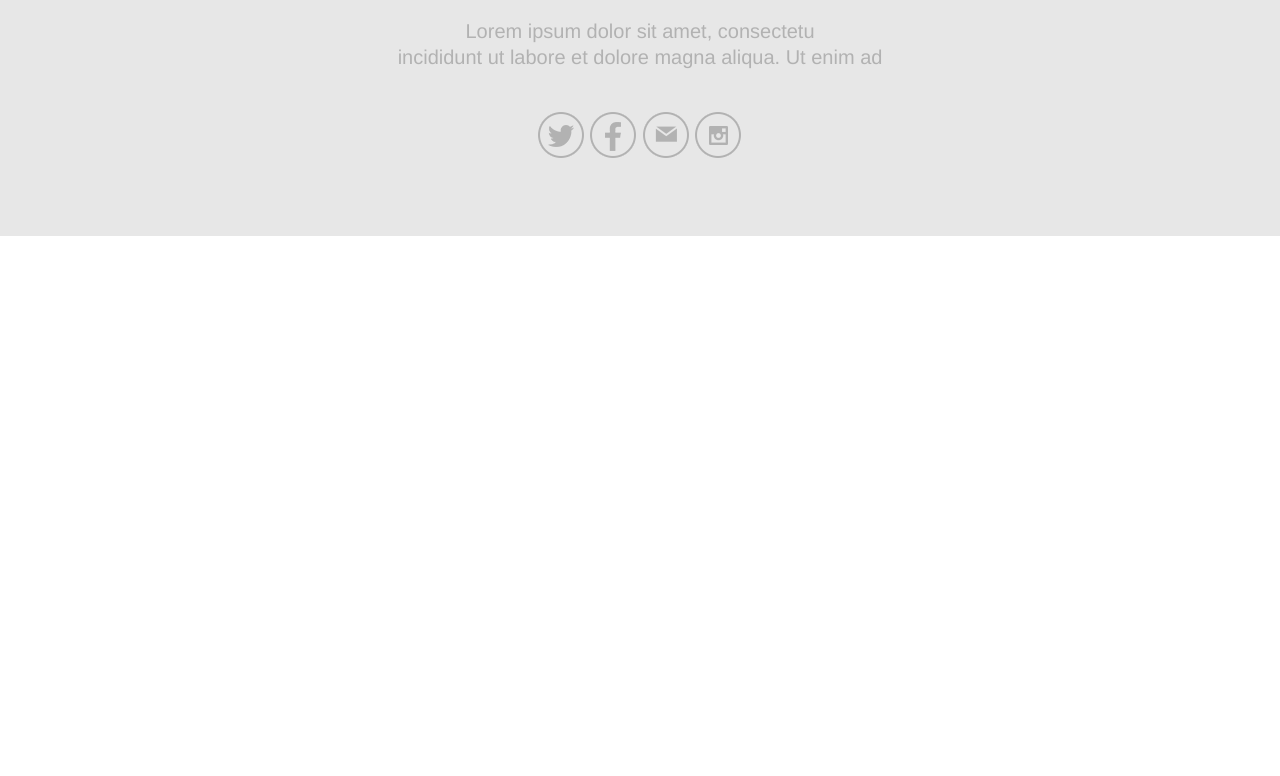
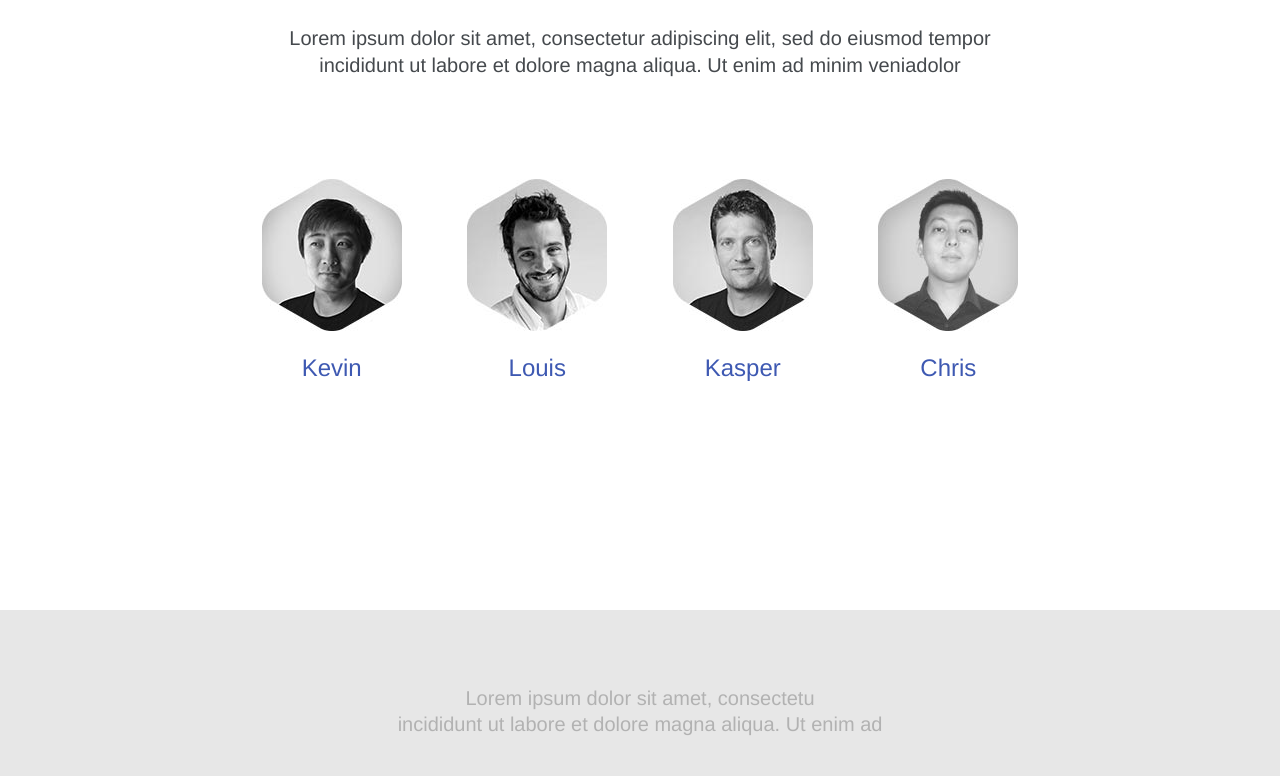
Before and after one commit to BHilgendorf/company_site_assignment, a plain HTML site: page team.html in a window 1280 px wide. Shown: the part 675-1451 px from the top of the page. Before the commit the page ends 911 px from the top, so only its background shows below. Drawn offline with Linux system fonts and the light colour scheme.

Commit message:
finish team section

```diff
--- a/stylesheets/main.css
+++ b/stylesheets/main.css
@@ -11,17 +11,12 @@ body {
   color: #45494d;
 }
 
-
 p {
   line-height: 27px;
 }
 
-.home section {
-  margin: 100px 110px;
-}
-
 h2 {
-  margin-bottom: 40px;
+  padding-bottom: 40px;
   font: bold 20px "Avenir", Helvetica, Arial, sans-serif;
   font-size: 1.8rem;
 }
@@ -36,7 +31,7 @@ h2:after  {
 }
 
 h3 {
-  margin-bottom: 27px;
+  padding: 7px 0 25px 0;
   color: #3e59b2;
   font-weight: bold;
   font-size: 24px;
@@ -46,10 +41,13 @@ a {
   text-decoration: none;
 }
 
-
 .column {
   width: 1000px;
   margin: 0 auto;
+}
+
+.narrow p {
+  padding: 0 110px;
 }
 
 /*===================================================*/
@@ -88,7 +86,6 @@ nav a.active {
 /*===================================================*/
 footer {
   padding: 75px 0;
-  margin-top: 100px;
   background: #e7e7e7;
 }
 
@@ -124,17 +121,56 @@ footer a {
 }
 
 /*===================================================*/
+/* Home Page Styles                                  */
+/*===================================================*/
+.home section {
+  margin: 100px 110px;
+}
+
+
+/*===================================================*/
 /* Projects Page Styles                              */
 /*===================================================*/
 .projects img {
+  display: inline-block;
   width: 940px;
   margin: 0 30px 15px 30px;
 }
 
 .projects p {
-  padding: 0 110px;
+
 }
 
 .projects section {
-  margin: 0;
+  padding-bottom: 50px;
 }
+
+.sample-project {
+  padding-top: 60px;
+}
+
+/*===================================================*/
+/* Team Page Styles                                  */
+/*===================================================*/
+.team {
+  margin-bottom: 230px;
+}
+
+.people {
+  margin: 100px 90px 0 90px ;
+}
+
+.people li {
+  display: inline-block;
+  padding: 0 30px;
+}
+
+.people img {
+  display: block;
+  padding-bottom: 25px;
+}
+
+.people a {
+  color: #3e59b2;
+  font-size: 24px;
+}
--- a/team.html
+++ b/team.html
@@ -1,7 +1,7 @@
 <!doctype html>
 <html lang="en-US">
     <head>
-        <title></title>
+        <title>Space Design | Team</title>
         <meta charset="UTF-8" />
         <link rel="stylesheet" type="text/css" href="stylesheets/reset.css">
         <link rel="stylesheet" type="text/css" href="stylesheets/main.css">
@@ -18,7 +18,20 @@
         </nav>
       </header>
 
-      <main>
+      <main class="column narrow">
+        <section class="team">
+          <h2>Team</h2>
+          <p>
+            Lorem ipsum dolor sit amet, consectetur adipiscing elit, sed do eiusmod tempor incididunt ut labore et dolore magna aliqua. Ut enim ad minim veniadolor
+          </p>
+          <ul class="people">
+            <li><a href="#"><img src="assets/images/img_kevin.jpg">Kevin</a></li>
+            <li><a href="#"><img src="assets/images/img_louis.jpg">Louis</a></li>
+            <li><a href="#"><img src="assets/images/img_kasper.jpg">Kasper</a></li>
+            <li><a href="#"><img src="assets/images/img_chris.jpg">Chris</a></li>
+          </ul>
+        </section>
+
 
       </main>
 
@@ -28,12 +41,10 @@
           incididunt ut labore et dolore magna aliqua. Ut enim ad
         </p>
         <ul>
-          <li>
-            <a class="twitter" href="#"></a>
-            <a class="facebook" href="#"></a>
-            <a class="email" href=""></a>
-            <a class="instagram" href="#"></a>
-          </li>
+          <li><a class="twitter" href="#"></a></li>
+          <li><a class="facebook" href="#"></a></li>
+          <li><a class="email" href=""></a></li>
+          <li><a class="instagram" href="#"></a></li>
         </ul>
 
       </footer>
```
Also changed, not shown: projects.html (+8 -10 lines).
